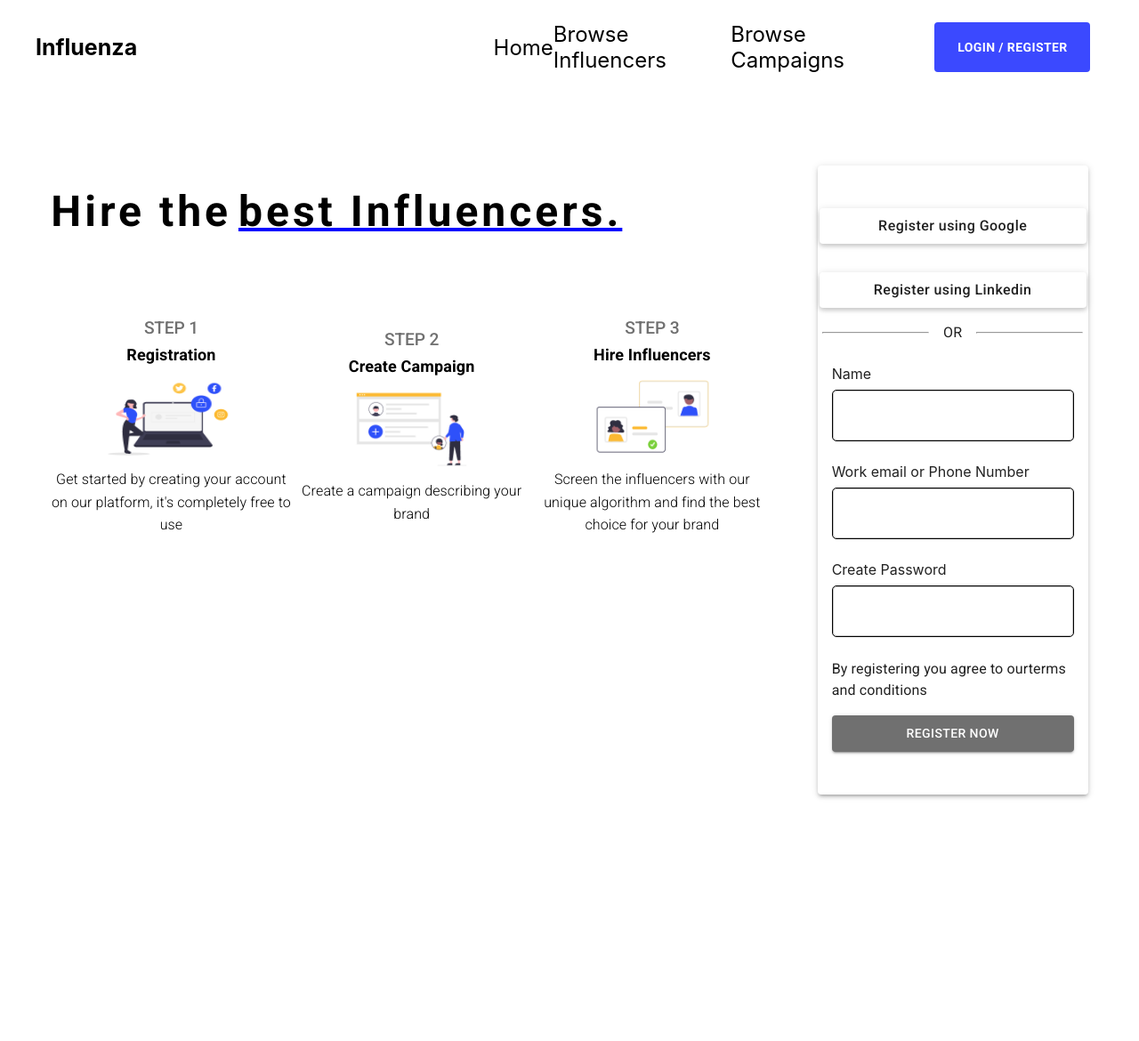
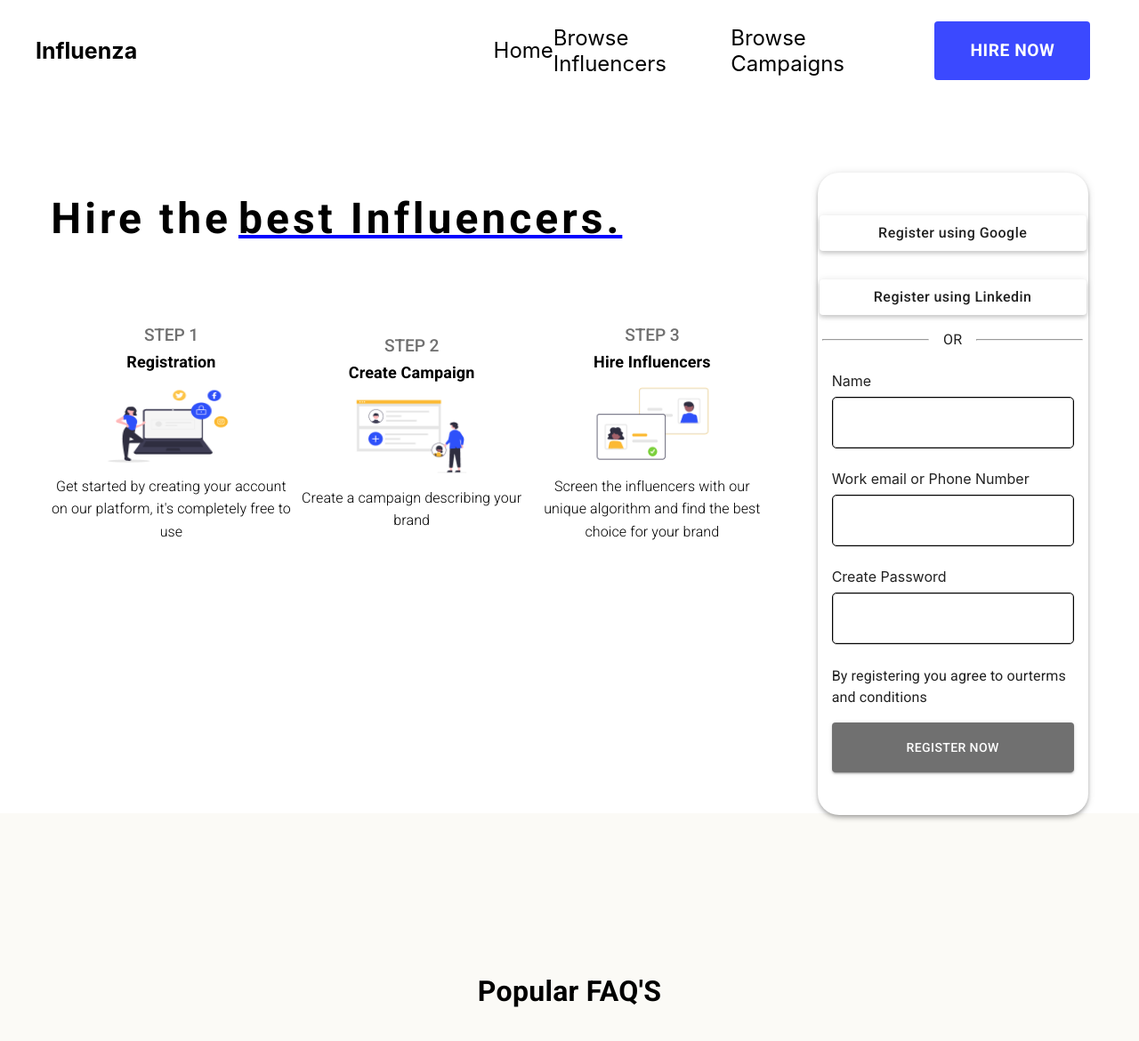
Before and after one commit to BisiDavi/influenza, a Next.js app: page / in a window 1280 px wide. Shown: the top 1170 px of the page at 89% size. Before the commit the page ends 906 px from the top, so only its background shows below. Built offline with nearby package versions, Linux system fonts and the light colour scheme.

Commit message:
footer created

```diff
--- a/components/authCard.tsx
+++ b/components/authCard.tsx
@@ -7,7 +7,7 @@ import { authFormStyle } from "styles/authcard.style";
 export default function AuthCard() {
   const classes = authFormStyle();
   return (
-    <Paper className={classes.authForm} elevation={3}>
+    <Paper className={classes.authForm} elevation={4}>
       <Button className={classes.button}>Register using Google</Button>
       <Button className={classes.button}>Register using Linkedin</Button>
       <div className={classes.text}>
--- /dev/null
+++ b/components/footer.tsx
@@ -0,0 +1,11 @@
+import { Typography } from "@material-ui/core";
+import { footerStyles } from "@styles/footer.style";
+
+export default function Footer() {
+  const classes = footerStyles();
+  return (
+    <footer className={classes.footer}>
+      <Typography component="h1">Popular FAQ&#39;S</Typography>
+    </footer>
+  );
+}
--- a/components/header.tsx
+++ b/components/header.tsx
@@ -27,7 +27,7 @@ export default function Header() {
           ))}
         </Grid>
         <Grid item xs={3}>
-          <Button className={classes.button}>Login / Register</Button>
+          <Button className={classes.button}>Hire Now</Button>
         </Grid>
       </Grid>
     </Grid>
--- a/components/input.tsx
+++ b/components/input.tsx
@@ -21,6 +21,6 @@ interface InputProps {
     id: string;
     label: string;
     type: string;
-    variant?: "filled" | "outlined" | "standard";
+    variant?:any
   };
 }
--- /dev/null
+++ b/json/footer.json
@@ -0,0 +1,26 @@
+[
+  {
+    "title": "How to create a campaign?",
+    "text": "Hello, this a demo project, thanks for visiting this project, so to create a campaign, sign up"
+  },
+  {
+    "title": "What after shortlisting influencers?",
+    "text": "Hello, this a demo project, thanks for visiting this project, so to create a campaign, sign up"
+  },
+  {
+    "title": "Can I invite influencers for my campaign?",
+    "text": "Hello, this a demo project, thanks for visiting this project, so to create a campaign, sign up"
+  },
+  {
+    "title": "How to hire an Influencer?",
+    "text": "Hello, this a demo project, thanks for visiting this project, so to create a campaign, sign up"
+  },
+  {
+    "title": "Can I request for changes in Influencer's submitted content?",
+    "text": "Hello, this a demo project, thanks for visiting this project, so to create a campaign, sign up"
+  },
+  {
+    "title": "How can I connect to an Infuencer?",
+    "text": "Hello, this a demo project, thanks for visiting this project, so to create a campaign, sign up"
+  }
+]
--- a/layouts/index.tsx
+++ b/layouts/index.tsx
@@ -3,6 +3,7 @@ import { makeStyles } from "@material-ui/core/styles";
 import Head from "next/head";
 
 import Header from "@components/header";
+import Footer from "@components/footer";
 
 const useStyles = makeStyles({
   layout: {
@@ -21,6 +22,7 @@ export default function Layout({
       </Head>
       <Header />
       {children}
+      <Footer />
     </div>
   );
 }
--- a/pages/index.tsx
+++ b/pages/index.tsx
@@ -1,13 +1,10 @@
-import { Grid } from "@material-ui/core";
 import HomeSection from "@components/homeSection";
 import Layout from "@layouts/.";
 
 export default function Home() {
   return (
     <Layout title="Home">
-      <Grid container>
-        <HomeSection />
-      </Grid>
+      <HomeSection />
     </Layout>
   );
 }
--- a/styles/Header.style.ts
+++ b/styles/Header.style.ts
@@ -12,6 +12,7 @@ export const headerStyle = makeStyles((theme) => ({
     fontWeight: "bold",
     padding: theme.spacing(2, 3),
     width: "100%",
+    fontSize: theme.spacing(3) * 0.8,
   },
   container: {
     display: "flex",
--- a/styles/authcard.style.ts
+++ b/styles/authcard.style.ts
@@ -7,6 +7,7 @@ export const authFormStyle = makeStyles((theme) => ({
     flexDirection: "column",
     alignItems: "center",
     padding: theme.spacing(4, 2),
+    borderRadius:theme.spacing(3)
   },
   button: {
     margin: theme.spacing(2, 0),
@@ -32,7 +33,7 @@ export const authFormStyle = makeStyles((theme) => ({
     backgroundColor: colors.gray,
     width: "100%",
     color: "white",
-    padding:theme.spacing(1, 0),
-    margin: theme.spacing(2,0)
+    padding: theme.spacing(2, 0),
+    margin: theme.spacing(2, 0),
   },
 }));
--- a/styles/colors.style.ts
+++ b/styles/colors.style.ts
@@ -1,6 +1,7 @@
 const colors = {
   blue: "#3B49FF",
   gray: "#707070",
+  cream: "#FBFAF6",
 };
 
 export default colors;
--- /dev/null
+++ b/styles/footer.style.ts
@@ -0,0 +1,19 @@
+import { makeStyles } from "@material-ui/core";
+import colors from "./colors.style";
+
+export const footerStyles = makeStyles((theme) => ({
+  footer: {
+    backgroundColor: colors.cream,
+    width: "100%",
+    height: theme.spacing(50), //400px
+    display: "flex",
+    flexDirection: "column",
+    justifyContent: "center",
+    alignItems: "center",
+    "& h1": {
+      fontWeight: "bold",
+      fontSize: theme.spacing(4),
+      textAlign: "center",
+    },
+  },
+}));
```
Also changed, not shown: tsconfig.json (+7 -1 lines).
